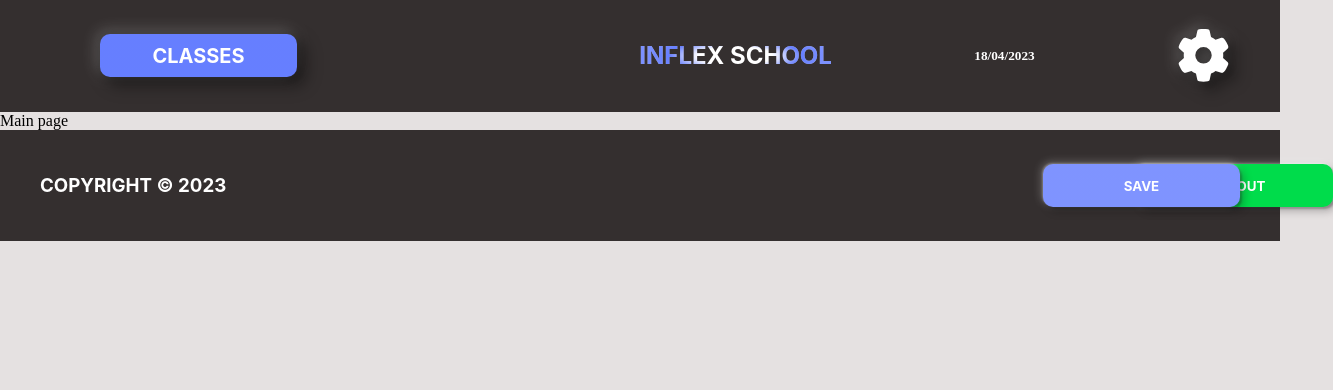
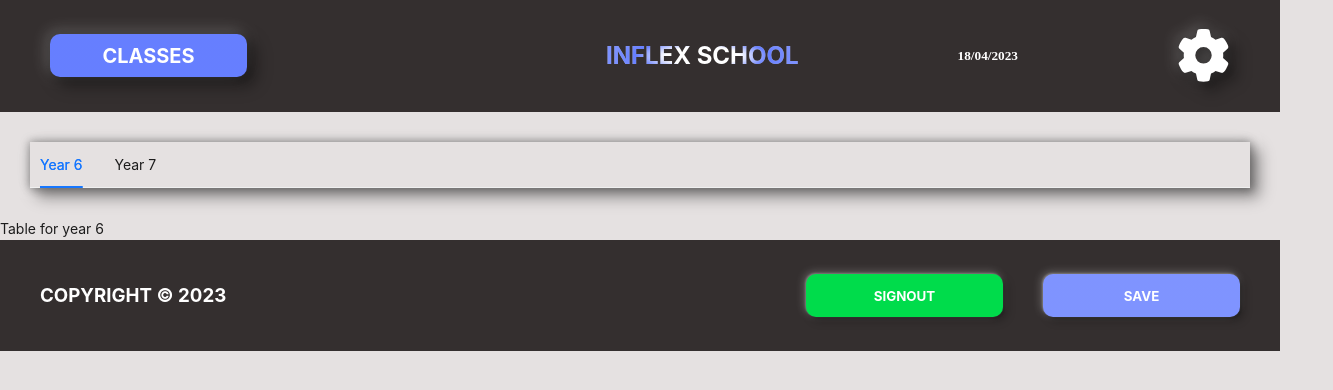
Before and after one commit to Chidalu567/InflexSchool, a Next.js app in the folder frontend/: page / in a window 1280 px wide. Shown: the top 390 px of the page, 1333 px wide, since content can reach past the window. Built offline with nearby package versions, Linux system fonts and the light colour scheme.

Commit message:
Table Component and Dropdown components built already just some finishing touches to the design

```diff
--- /dev/null
+++ b/frontend/components/ClassComponent/Table.js
@@ -0,0 +1,25 @@
+import React from "react";
+import { Table } from "antd";
+import styled from "styled-components";
+
+// UI components
+const Container = styled.main``;
+
+/**
+ * This component is to be rendered during tab switching. It contains the table where each student information would be displayed.
+ * If the tab is switched the data is switched to display all student present in that specific class.
+ */
+
+export const DataTable = (param) => {
+  // Table columns
+  const tableColumns = [
+    {
+      title: "Name",
+      dataIndex: "name",
+      key: "name",
+    },
+  ];
+
+  // Default Table Row
+  return <Container>{`Table for year ${param.itemKey}`}</Container>;
+};
--- a/frontend/components/Interfaces/LayoutInterfaces/Footer.js
+++ b/frontend/components/Interfaces/LayoutInterfaces/Footer.js
@@ -1,17 +1,5 @@
 import React from "react";
 import styled from "styled-components";
-
-const PageFooter = () => {
-  return (
-    <Footer>
-      <Copyright>COPYRIGHT © 2023</Copyright>
-      <Signout>SIGNOUT</Signout>
-      <Save>SAVE</Save>
-    </Footer>
-  );
-};
-
-export default PageFooter;
 
 // Footer UI components
 const Footer = styled.div`
@@ -46,7 +34,6 @@ const Signout = styled.button`
   font-style: normal;
   line-height: 30px;
   color: white;
-  margin-right: -1200px;
 `;
 
 const Save = styled.button`
@@ -69,4 +56,20 @@ const Save = styled.button`
   line-height: 30px;
   color: white;
   margin-right: 40px;
+  margin-left: 40px;
 `;
+
+// Application component
+const PageFooter = () => {
+  return (
+    <Footer>
+      <Copyright>COPYRIGHT © 2023</Copyright>
+      <div>
+        <Signout>SIGNOUT</Signout>
+        <Save>SAVE</Save>
+      </div>
+    </Footer>
+  );
+};
+
+export default PageFooter;
--- a/frontend/components/Interfaces/LayoutInterfaces/Header.js
+++ b/frontend/components/Interfaces/LayoutInterfaces/Header.js
@@ -2,24 +2,7 @@ import React from "react";
 import styled from "styled-components";
 import { FontAwesomeIcon } from "@fortawesome/react-fontawesome";
 import { faGear } from "@fortawesome/free-solid-svg-icons";
-
-const PageHeader = () => {
-  return (
-    <PageNav>
-      <ClassButton>CLASSES</ClassButton>
-      <PageTitle>INFLEX SCHOOL</PageTitle>
-      <Date>18/04/2023</Date>
-      <Settings>
-        <FontAwesomeIcon
-          icon={faGear}
-          style={{ color: "white", width: "53px", height: "52.66px" }}
-        />
-      </Settings>
-    </PageNav>
-  );
-};
-
-export default PageHeader;
+import { Dropdown } from "antd";
 
 // Header  UI components
 const PageNav = styled.nav`
@@ -49,7 +32,7 @@ const ClassButton = styled.button`
   font-weight: bold;
   line-height: 30px;
   color: white;
-  margin-left: 100px;
+  margin-left: 50px;
   filter: drop-shadow(-1px -1px 4px rgba(0, 0, 0, 0.25))
     drop-shadow(-3px -3px 7px rgba(255, 255, 255, 0.25))
     drop-shadow(2px 2px 4px rgba(0, 0, 0, 0.25))
@@ -85,3 +68,69 @@ const Settings = styled.div`
     drop-shadow(2px 2px 4px rgba(0, 0, 0, 0.25))
     drop-shadow(8px 8px 7px rgba(0, 0, 0, 0.4));
 `;
+
+// Application component
+const PageHeader = () => {
+  // Available classes
+  const ClassItems = [
+    {
+      label: "Year 6",
+      key: "6",
+    },
+    {
+      label: "Year 7",
+      key: "7",
+    },
+  ];
+
+  // Available Settings Items
+  const SettingItems = [
+    {
+      label: "HOME",
+      key: "1",
+    },
+    {
+      label: "RESTRICT THURSDAY",
+      key: "2",
+    },
+    {
+      label: "DOWNLOAD RECORDS",
+      key: "3",
+    },
+    {
+      label: "REGISTRATION",
+      key: "4",
+    },
+    {
+      label: "UNRESTRICT",
+      key: "5",
+    },
+    {
+      label: "ABOUT",
+      key: "6",
+    },
+  ];
+
+  return (
+    <PageNav>
+      <Dropdown menu={{ items: ClassItems }}>
+        <ClassButton>CLASSES</ClassButton>
+      </Dropdown>
+
+      <PageTitle>INFLEX SCHOOL</PageTitle>
+
+      <Date>18/04/2023</Date>
+
+      <Dropdown menu={{ items: SettingItems }}>
+        <Settings>
+          <FontAwesomeIcon
+            icon={faGear}
+            style={{ color: "white", width: "53px", height: "52.66px" }}
+          />
+        </Settings>
+      </Dropdown>
+    </PageNav>
+  );
+};
+
+export default PageHeader;
--- a/frontend/pages/index.js
+++ b/frontend/pages/index.js
@@ -1,7 +1,43 @@
 import React from "react";
+import { Tabs } from "antd";
+import { DataTable } from "@/components/ClassComponent/Table";
+import styled from "styled-components";
 
+// UI Components
+const Container = styled.div``;
+
+// Application Components
 const HomePage = () => {
-  return <div>Main page</div>;
+  const TabItem = [
+    {
+      key: "6",
+      label: "Year 6",
+      children: <DataTable itemKey={6} />,
+    },
+    {
+      key: "7",
+      label: "Year 7",
+      children: <DataTable itemKey={7} />,
+    },
+  ];
+
+  return (
+    <Container>
+      <Tabs
+        items={TabItem}
+        defaultActiveKey="6"
+        tabBarStyle={{
+          background: "#E5E1E1",
+          margin: "30px",
+          textAlign: "center",
+          paddingLeft: "10px",
+          fontFamily: "Inter",
+          filter:
+            "drop-shadow(-1px -1px 4px rgba(0, 0, 0, 0.25))drop-shadow(-3px -3px 7px rgba(255, 255, 255, 0.25))drop-shadow(2px 2px 4px rgba(0, 0, 0, 0.25))drop-shadow(8px 8px 7px rgba(0, 0, 0, 0.4))",
+        }}
+      />
+    </Container>
+  );
 };
 
 export default HomePage; // Export the homepage
```
